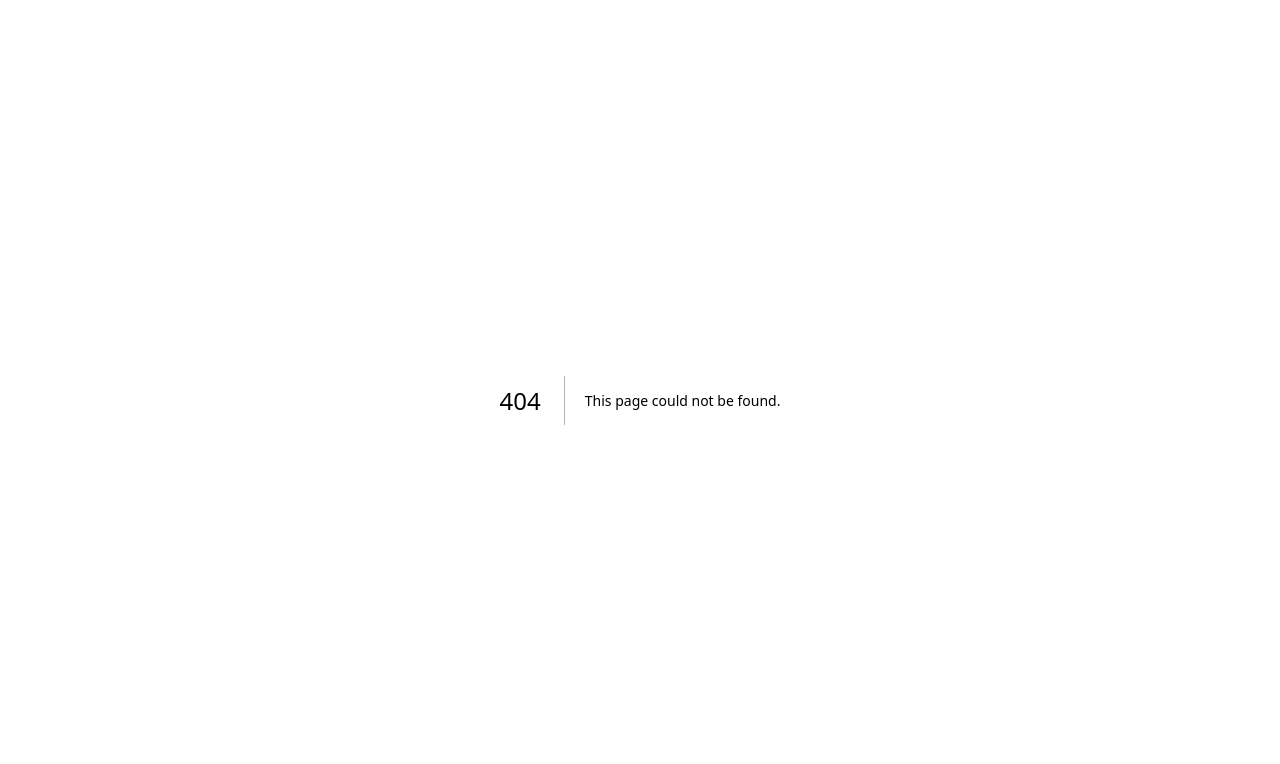
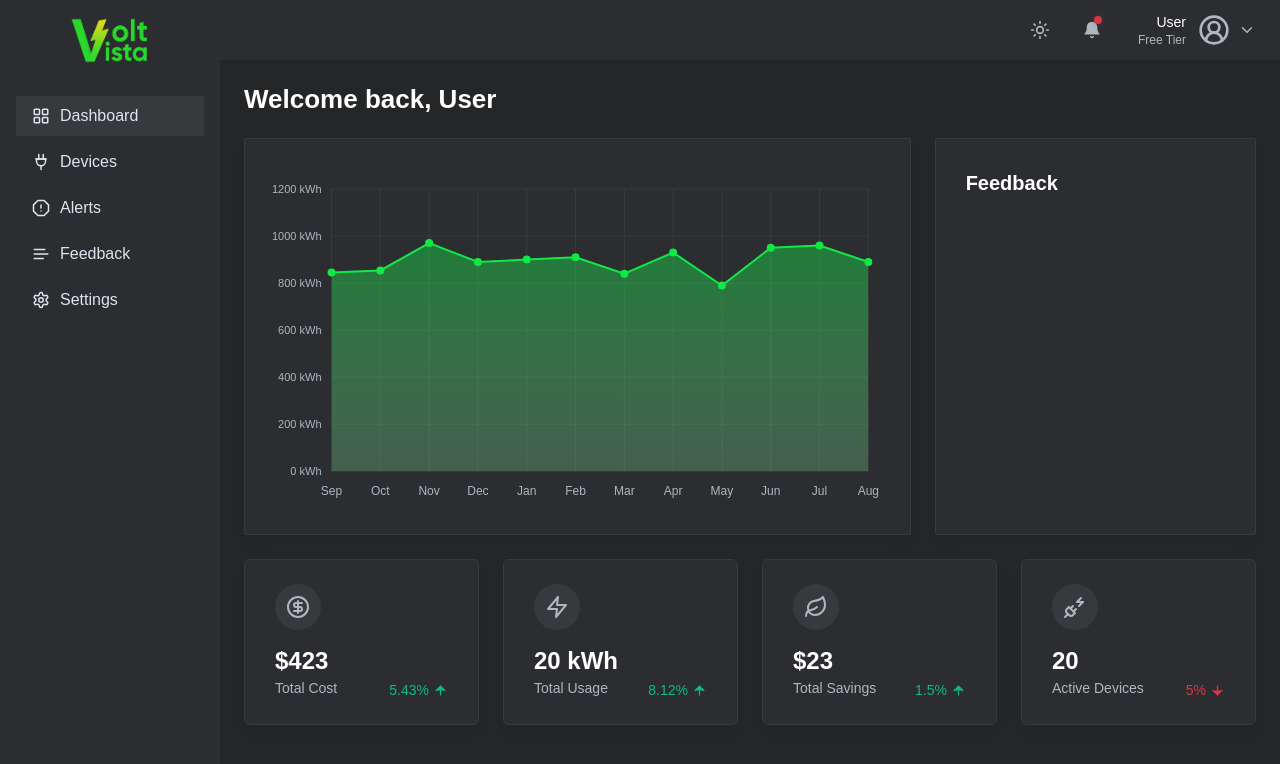
Before and after one commit to BorhanSaflo/volt-vista, a Next.js app: page /dashboard in a window 1280 px wide. Before the commit this address had no page. Shown: the top 764 px of the page. Built offline with nearby package versions, Linux system fonts and the light colour scheme; a web font is replaced by a local one.

Commit message:
v0.2.0 - feat: Homepage - add: Feedback item to dashboard sidebar

```diff
--- /dev/null
+++ b/app/dashboard/page.tsx
@@ -0,0 +1,88 @@
+import React from "react";
+import ChartOne from "@/components/Graph/LineGraph";
+import CardDataStats from "@/components/CardDataStats";
+import { CircleDollarSign, Leaf, PlugZap, Zap } from "lucide-react";
+import Sidebar from "@/components/Sidebar";
+import Header from "@/components/Header";
+
+export const metadata = {
+  title: "Dashboard | Volt Vista",
+};
+
+const stats = [
+  {
+    title: "Total Cost",
+    total: "$423",
+    rate: "5.43%",
+    levelUp: true,
+    levelDown: false,
+    icon: <CircleDollarSign size={24} />,
+  },
+  {
+    title: "Total Usage",
+    total: "20 kWh",
+    rate: "8.12%",
+    levelUp: true,
+    levelDown: false,
+    icon: <Zap size={24} />,
+  },
+  {
+    title: "Total Savings",
+    total: "$23",
+    rate: "1.5%",
+    levelUp: true,
+    levelDown: false,
+    icon: <Leaf size={24} />,
+  },
+  {
+    title: "Active Devices",
+    total: "20",
+    rate: "5%",
+    levelUp: false,
+    levelDown: true,
+    icon: <PlugZap size={24} />,
+  },
+];
+
+export default function Dashboard() {
+  return (
+    <div className="dark:bg-boxdark-2 dark:text-bodydark">
+      <div className="flex h-screen overflow-hidden">
+        <Sidebar />
+        <div className="relative flex flex-1 flex-col overflow-y-auto overflow-x-hidden">
+          <Header />
+          <main>
+            <div className="mx-auto max-w-screen-3xl p-4 md:p-6 2xl:p-10">
+              <div className="mb-6 flex gap-3">
+                <h2 className="text-title-md2 font-semibold text-black dark:text-white">
+                  Welcome back, User
+                </h2>
+              </div>
+              <div className="mb-4 grid grid-cols-12 gap-4 md:mb-6 md:gap-6 2xl:mb-7.5 2xl:gap-7.5">
+                <ChartOne />
+                <div className="col-span-12 rounded-sm border border-stroke bg-white p-7.5 shadow-default dark:border-strokedark dark:bg-boxdark xl:col-span-4">
+                  <div className="mb-4 justify-between gap-4 sm:flex">
+                    <h4 className="text-xl font-semibold text-black dark:text-white">Feedback</h4>
+                  </div>
+                </div>
+              </div>
+              <div className="grid grid-cols-1 gap-4 md:grid-cols-2 md:gap-6 xl:grid-cols-4 2xl:gap-7.5">
+                {stats.map((stat, index) => (
+                  <CardDataStats
+                    key={index}
+                    title={stat.title}
+                    total={stat.total}
+                    rate={stat.rate}
+                    levelUp={stat.levelUp}
+                    levelDown={stat.levelDown}
+                    icon={stat.icon}
+                  />
+                ))}
+              </div>
+            </div>
+          </main>
+        </div>
+      </div>
+    </div>
+  );
+}
--- a/app/page.tsx
+++ b/app/page.tsx
@@ -1,88 +1,50 @@
-import React from "react";
-import ChartOne from "@/components/Graph/LineGraph";
-import CardDataStats from "@/components/CardDataStats";
-import { CircleDollarSign, Leaf, PlugZap, Zap } from "lucide-react";
-import Sidebar from "@/components/Sidebar";
-import Header from "@/components/Header";
+import Link from "next/link";
 
-export const metadata = {
-  title: "Dashboard | Volt Vista",
-};
-
-const stats = [
-  {
-    title: "Total Cost",
-    total: "$423",
-    rate: "5.43%",
-    levelUp: true,
-    levelDown: false,
-    icon: <CircleDollarSign size={24} />,
-  },
-  {
-    title: "Total Usage",
-    total: "20 kWh",
-    rate: "8.12%",
-    levelUp: true,
-    levelDown: false,
-    icon: <Zap size={24} />,
-  },
-  {
-    title: "Total Savings",
-    total: "$23",
-    rate: "1.5%",
-    levelUp: true,
-    levelDown: false,
-    icon: <Leaf size={24} />,
-  },
-  {
-    title: "Active Devices",
-    total: "20",
-    rate: "5%",
-    levelUp: false,
-    levelDown: true,
-    icon: <PlugZap size={24} />,
-  },
-];
-
-export default function Dashboard() {
+export default function page() {
   return (
-    <div className="dark:bg-boxdark-2 dark:text-bodydark">
-      <div className="flex h-screen overflow-hidden">
-        <Sidebar />
-        <div className="relative flex flex-1 flex-col overflow-y-auto overflow-x-hidden">
-          <Header />
-          <main>
-            <div className="mx-auto max-w-screen-3xl p-4 md:p-6 2xl:p-10">
-              <div className="mb-6 flex gap-3">
-                <h2 className="text-title-md2 font-semibold text-black dark:text-white">
-                  Welcome back, User
-                </h2>
-              </div>
-              <div className="mb-4 grid grid-cols-12 gap-4 md:mb-6 md:gap-6 2xl:mb-7.5 2xl:gap-7.5">
-                <ChartOne />
-                <div className="col-span-12 rounded-sm border border-stroke bg-white p-7.5 shadow-default dark:border-strokedark dark:bg-boxdark xl:col-span-4">
-                  <div className="mb-4 justify-between gap-4 sm:flex">
-                    <h4 className="text-xl font-semibold text-black dark:text-white">Feedback</h4>
-                  </div>
-                </div>
-              </div>
-              <div className="grid grid-cols-1 gap-4 md:grid-cols-2 md:gap-6 xl:grid-cols-4 2xl:gap-7.5">
-                {stats.map((stat, index) => (
-                  <CardDataStats
-                    key={index}
-                    title={stat.title}
-                    total={stat.total}
-                    rate={stat.rate}
-                    levelUp={stat.levelUp}
-                    levelDown={stat.levelDown}
-                    icon={stat.icon}
-                  />
-                ))}
-              </div>
-            </div>
-          </main>
+    <section className="bg-[#000] relative h-screen w-screen">
+      <div className="z-0 top-0 right-0 absolute h-[100%] w-[100%] sm:w-[60%] opacity-40 sm:opacity-90">
+        <div className="relative h-full w-full overflow-hidden">
+          <video muted loop autoPlay className="z-0 object-cover h-full w-full">
+            <source src="./videos/video.mp4" type="video/mp4" />
+          </video>
+          <div className="z-10 w-full h-full top-0 left-0 absolute bg-gradient-to-t sm:bg-gradient-to-r from-[#000] via-[#0000009e] to-[#0000006a]" />
         </div>
       </div>
-    </div>
+      <div
+        className={
+          "hidden sm:block z-1 absolute w-[45%] h-screen top-0 left-0 opacity-10 bg-gradient-to-r from-green-600 to-[#000]"
+        }
+      />
+      <div
+        className="z-10 flex gap-45 absolute top-1/2 left-1/2 transform -translate-x-1/2 -translate-y-1/2 sm:translate-x-0 sm:translate-y-0 sm:top-[35%] sm:left-[15%] w-[90%]
+sm:max-w-[600px]">
+        <div className="flex flex-col justify-center gap-4 items-center text-center">
+          <h1 className="text-[#bae2c6] font-bold sm:text-[5rem] text-5xl">Volt Vista</h1>
+          <h2 className="text-[#BFDBC8] font-semibold sm:text-[1.6rem] text-lg">
+            Take{" "}
+            <span className="font-black bg-gradient-to-br from-green-200 via-green-300 to-green-400 text-transparent bg-clip-text">
+              Control{" "}
+            </span>
+            of Your Energy
+          </h2>
+          <p className={"text-sm text-[#BFDBC8] mb-2"}>
+            An energy monitoring and management solution tailored for homeowners.
+          </p>
+          <div className="flex flex-row gap-4 items-center">
+            <Link
+              className="bg-[#BFDBC8] rounded-md px-6 py-2 text-green-950 font-semibold"
+              href="/dashboard">
+              Dashboard
+            </Link>
+            <Link
+              className="bg-green-800 rounded-md px-6 py-2 text-[#eef1ef] font-semibold"
+              href="#">
+              Learn More
+            </Link>
+          </div>
+        </div>
+      </div>
+    </section>
   );
 }
--- a/components/Sidebar/index.tsx
+++ b/components/Sidebar/index.tsx
@@ -3,30 +3,30 @@ import React, { useEffect, useRef } from "react";
 import Link from "next/link";
 import { usePathname } from "next/navigation";
 import Image from "next/image";
-import { AlertOctagon, ChevronLeft, Home, LayoutGrid, Plug2, Settings } from "lucide-react";
+import { AlertOctagon, ChevronLeft, LayoutGrid, Plug2, Settings, Text } from "lucide-react";
 import { useNavbarStore } from "@/store/zustand";
 import clsx from "clsx";
 
 const links = [
   {
-    name: "Home",
-    href: "/",
-    icon: Home,
-  },
-  {
     name: "Dashboard",
-    href: "#",
+    href: "/dashboard",
     icon: LayoutGrid,
   },
   {
     name: "Devices",
-    href: "#",
+    href: "/devices",
     icon: Plug2,
   },
   {
     name: "Alerts",
-    href: "#",
+    href: "/alerts",
     icon: AlertOctagon,
+  },
+  {
+    name: "Feedback",
+    href: "/feedback",
+    icon: Text,
   },
   {
     name: "Settings",
--- a/tailwind.config.js
+++ b/tailwind.config.js
@@ -3,14 +3,18 @@ const defaultTheme = require("tailwindcss/defaultTheme");
 /** @type {import('tailwindcss').Config} */
 module.exports = {
   darkMode: "class",
-  content: [
-    "./components/**/*.{js,ts,jsx,tsx,mdx}",
-    "./app/**/*.{js,ts,jsx,tsx,mdx}",
-  ],
+  content: ["./components/**/*.{js,ts,jsx,tsx,mdx}", "./app/**/*.{js,ts,jsx,tsx,mdx}"],
   theme: {
     fontFamily: {
       satoshi: ["Satoshi", "sans-serif"],
     },
+    screens: {
+      "2xsm": "375px",
+      xsm: "425px",
+      "3xl": "2000px",
+      ...defaultTheme.screens,
+    },
+    extend: {
       colors: {
         current: "currentColor",
         transparent: "transparent",
@@ -48,13 +52,6 @@ module.exports = {
         danger: "#D34053",
         warning: "#FFA70B",
       },
-    screens: {
-      "2xsm": "375px",
-      xsm: "425px",
-      "3xl": "2000px",
-      ...defaultTheme.screens,
-    },
-    extend: {
       fontSize: {
         "title-xxl": ["44px", "55px"],
         "title-xl": ["36px", "45px"],
```
Also changed, not shown: 2 other files (tests, documents, lock files or other folders). Lines whose indentation alone changed are shown as unchanged.
